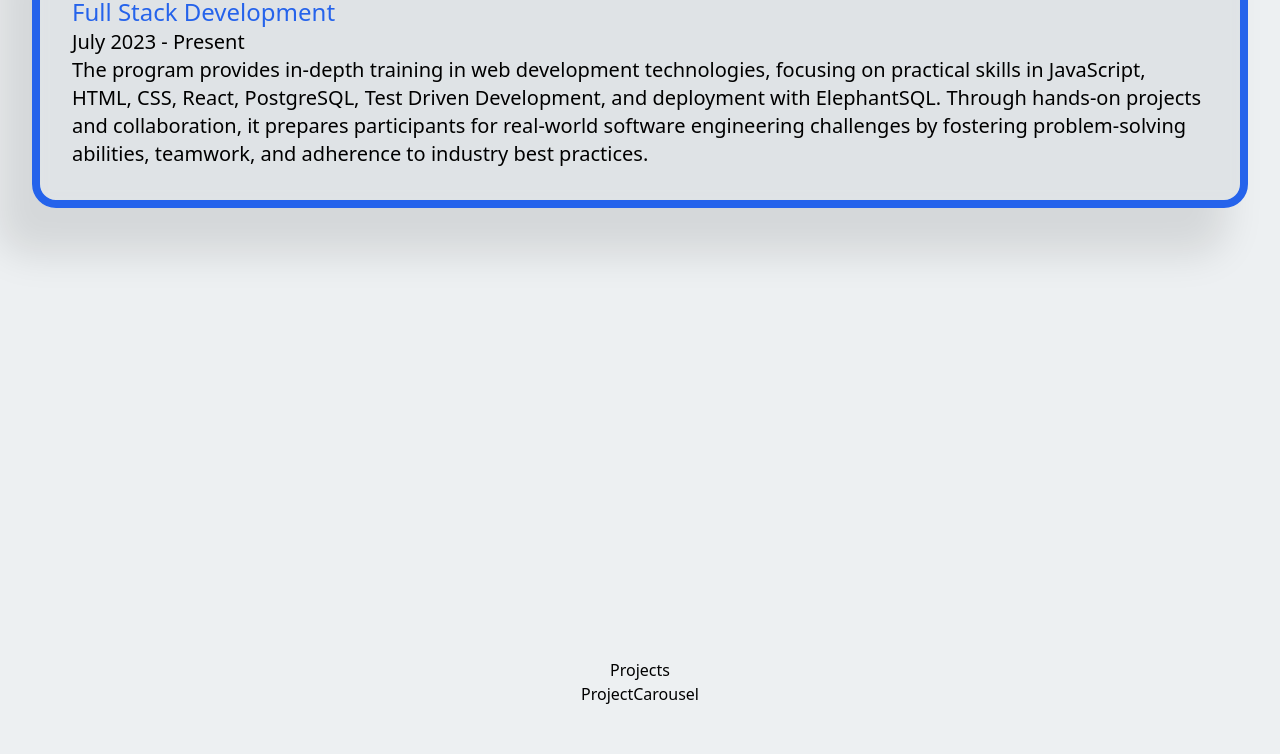
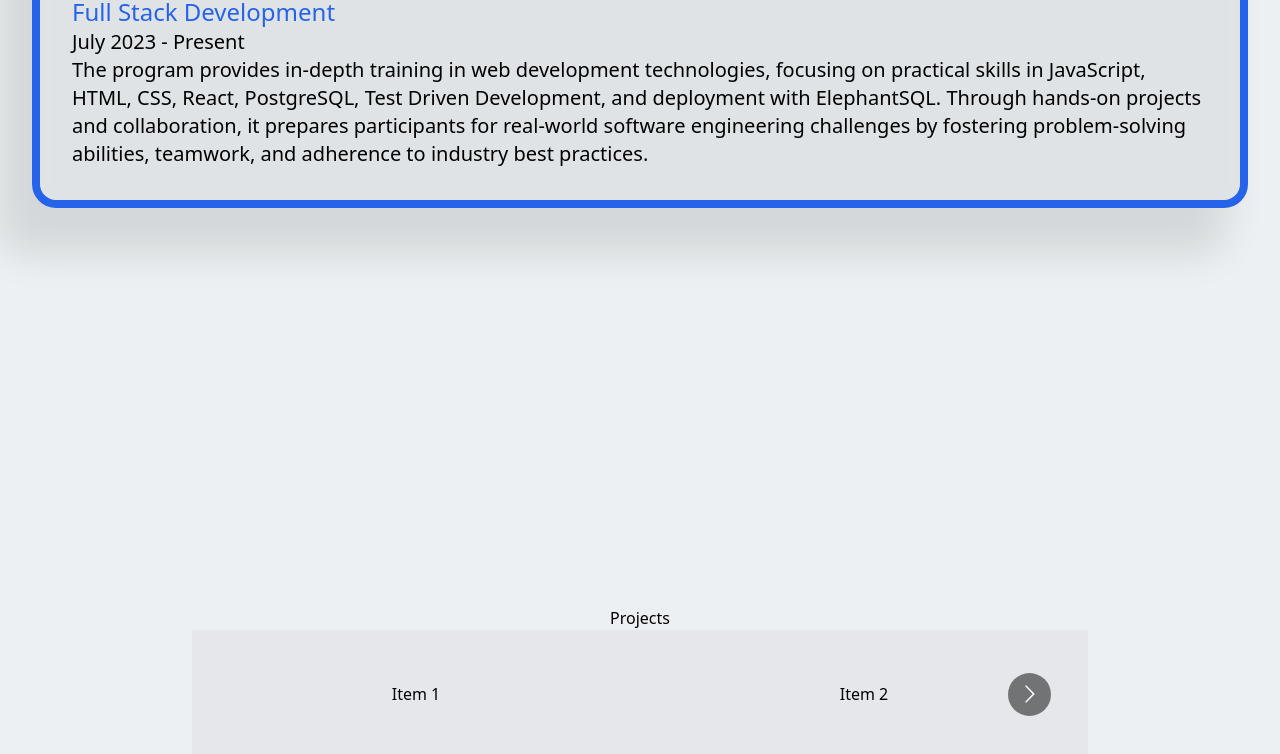
Before and after one commit to CRDutan5/updated-personal-web, a React (Vite) app: page / in a window 1280 px wide. Shown: the part 2226-2980 px from the top of the page. Built offline with nearby package versions, Linux system fonts and the light colour scheme; what tailwindcss-animated would draw is missing.

Commit message:
added nav tags and projects carousel has started, will do tomorrow

```diff
--- a/package.json
+++ b/package.json
@@ -16,6 +16,7 @@
     "@fortawesome/free-solid-svg-icons": "^6.7.1",
     "@fortawesome/react-fontawesome": "^0.2.2",
     "react": "^18.3.1",
+    "react-device-detect": "^2.2.3",
     "react-dom": "^18.3.1",
     "react-multi-carousel": "^2.8.5",
     "tailwindcss-animated": "^1.1.2"
--- a/src/Nav.jsx
+++ b/src/Nav.jsx
@@ -9,7 +9,7 @@ const Nav = () => {
     // <div className="mt-12 flex justify-evenly text-xl font-bold max-md:hidden">
     <div className="pt-6 text-strongblue flex justify-end gap-10 text-2xl max-sm:hidden">
       <div>
-        <h1 className="border-b-4 border-transparent hover:border-blue-600 transition-all duration-300">
+        <h1 className="border-b-4 border-transparent cursor-pointer hover:border-blue-600 transition-all duration-300">
           Home
         </h1>
       </div>
@@ -22,12 +22,18 @@ const Nav = () => {
         </h1>
       </div>
       <div>
-        <h1 className="border-b-4 border-transparent hover:border-blue-600 transition-all duration-300">
+        <h1
+          className="border-b-4 border-transparent cursor-pointer hover:border-blue-600 transition-all duration-300"
+          onClick={() => handleScroll("education")}
+        >
           Education
         </h1>
       </div>
       <div>
-        <h1 className="border-b-4 border-transparent mr-10 hover:border-blue-600 transition-all duration-300">
+        <h1
+          className="border-b-4 border-transparent cursor-pointer mr-10 hover:border-blue-600 transition-all duration-300"
+          onClick={() => handleScroll("projects")}
+        >
           Projects
         </h1>
       </div>
--- a/src/ProjectCarousel.jsx
+++ b/src/ProjectCarousel.jsx
@@ -1,9 +1,50 @@
 import React from "react";
+import Carousel from "react-multi-carousel";
+import "react-multi-carousel/lib/styles.css";
+
+// Define responsive settings for different screen sizes
+const responsive = {
+  superLargeDesktop: {
+    breakpoint: { max: 4000, min: 3000 },
+    items: 5, // Number of items for super large desktop
+  },
+  desktop: {
+    breakpoint: { max: 3000, min: 1024 },
+    items: 3, // Number of items for desktop
+  },
+  tablet: {
+    breakpoint: { max: 1024, min: 464 },
+    items: 2, // Number of items for tablet
+  },
+  mobile: {
+    breakpoint: { max: 464, min: 0 },
+    items: 1, // Number of items for mobile
+  },
+};
 
 const ProjectCarousel = () => {
   return (
     <div>
-      <h1>ProjectCarousel</h1>
+      <h1>Project Carousel</h1>
+      <Carousel responsive={responsive}>
+        {/* Nest your project content here */}
+        <div>
+          <h3>Project 1</h3>
+          <p>Description of Project 1</p>
+        </div>
+        <div>
+          <h3>Project 2</h3>
+          <p>Description of Project 2</p>
+        </div>
+        <div>
+          <h3>Project 3</h3>
+          <p>Description of Project 3</p>
+        </div>
+        <div>
+          <h3>Project 4</h3>
+          <p>Description of Project 4</p>
+        </div>
+      </Carousel>
     </div>
   );
 };
--- a/src/Projects.jsx
+++ b/src/Projects.jsx
@@ -1,16 +1,52 @@
 import React from "react";
-import ProjectCarousel from "./ProjectCarousel";
+import Carousel from "react-multi-carousel";
+import "react-multi-carousel/lib/styles.css";
 
 const Projects = React.forwardRef(({ isVisible }, ref) => {
+  const responsive = {
+    superLargeDesktop: {
+      breakpoint: { max: 4000, min: 3000 },
+      items: 5,
+    },
+    desktop: {
+      breakpoint: { max: 3000, min: 1024 },
+      items: 3,
+    },
+    tablet: {
+      breakpoint: { max: 1024, min: 464 },
+      items: 2,
+    },
+    mobile: {
+      breakpoint: { max: 464, min: 0 },
+      items: 1,
+    },
+  };
+
   return (
     <div
+      id="projects"
       ref={ref}
       className={`min-h-screen flex flex-col items-center justify-center px-4 transition-opacity duration-1000 ease-in ${
         isVisible ? "opacity-100 animate-fade-left" : "opacity-0"
       }`}
     >
       <h1>Projects</h1>
-      <ProjectCarousel />
+      <div className="w-full max-w-4xl">
+        <Carousel responsive={responsive} className="w-full h-auto">
+          <div className="flex items-center justify-center bg-gray-200 h-32">
+            <h3>Item 1</h3>
+          </div>
+          <div className="flex items-center justify-center bg-gray-200 h-32">
+            <h3>Item 2</h3>
+          </div>
+          <div className="flex items-center justify-center bg-gray-200 h-32">
+            <h3>Item 3</h3>
+          </div>
+          <div className="flex items-center justify-center bg-gray-200 h-32">
+            <h3>Item 4</h3>
+          </div>
+        </Carousel>
+      </div>
     </div>
   );
 });
```
Also changed, not shown: 1 other file (tests, documents, lock files or other folders).
